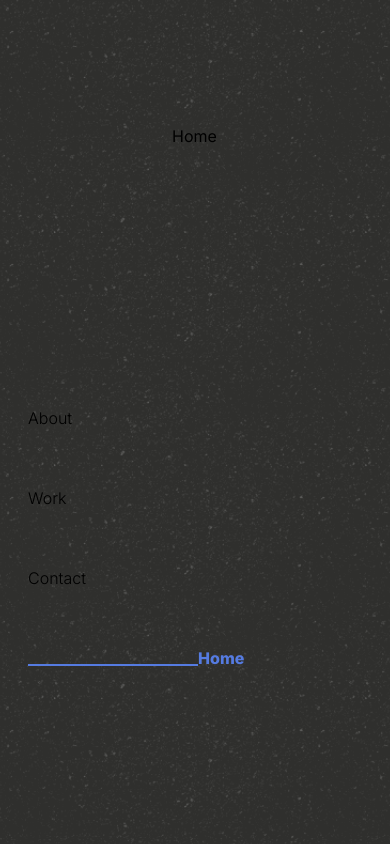
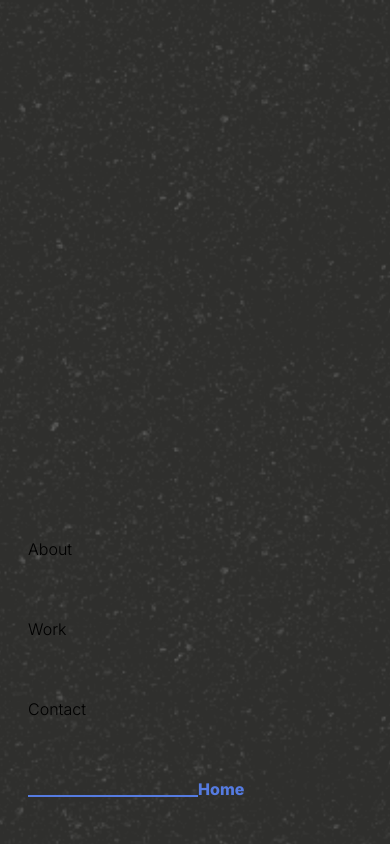
Before and after one commit to maximilianorly/xibon-site, a Next.js app: page / in a window 390 px wide. Shown: the top 844 px of the page. Built offline with nearby package versions, Linux system fonts and the light colour scheme.

Commit message:
Added some responsive stylng

```diff
--- a/src/app/about/hero.tsx
+++ b/src/app/about/hero.tsx
@@ -4,8 +4,7 @@ const AboutHero: React.FC<AboutHeroProps> = () => {
   return (
     <>
       <svg
-        width='370'
-        height='235'
+        className='w-full'
         viewBox='0 0 370 235'
         fill='none'
         xmlns='http://www.w3.org/2000/svg'
--- a/src/app/components/hero/index.tsx
+++ b/src/app/components/hero/index.tsx
@@ -10,7 +10,7 @@ type HeroProps = {};
 const Hero: React.FC<HeroProps> = ({}) => {
   const pathname = usePathname();
   return (
-    <div className='hero__container pl-2'>
+    <div className='hero__container pl-2 w-80'>
       {pathname === routes.get('about')!.path && <AboutHero />}
       {pathname === routes.get('work')!.path && <WorkHero />}
       {pathname === routes.get('contact')!.path && <ContactHero />}
--- a/src/app/components/navigation-tabs/index.tsx
+++ b/src/app/components/navigation-tabs/index.tsx
@@ -27,7 +27,7 @@ export const routes: RoutesMap = new Map([
 
 const NavigationTabs: React.FC<{}> = () => {
   return (
-    <div className='relative z-10 pt-20'>
+    <div className='relative z-10'>
       <NavigationTab route={routes.get('about')!} />
       <NavigationTab route={routes.get('work')!} />
       <NavigationTab route={routes.get('contact')!} />
--- a/src/app/contact/hero.tsx
+++ b/src/app/contact/hero.tsx
@@ -4,8 +4,7 @@ const ContactHero: React.FC<ContactHeroProps> = () => {
   return (
     <>
       <svg
-        width='492'
-        height='172'
+        className='w-full'
         viewBox='0 0 492 172'
         fill='none'
         xmlns='http://www.w3.org/2000/svg'
--- a/src/app/layout.tsx
+++ b/src/app/layout.tsx
@@ -23,10 +23,14 @@ export default function RootLayout({
     <html lang='en'>
       <body className={`${inter.className} w-screen h-screen`}>
         <Background>
-          <div className='flex flex-row p-7'>
-            <div className='md:w-1/2 flex flex-col justify-center space-y-20'>
-              <Hero />
-              <NavigationTabs />
+          <div className='flex flex-col md:flex-row p-7'>
+            <div className='md:w-1/2 h-screen flex flex-col'>
+              <div className='h-1/2 flex flex-col justify-center'>
+                <Hero />
+              </div>
+              <div className='h-1/2 flex flex-col justify-center'>
+                <NavigationTabs />
+              </div>
             </div>
             <main className='flex min-h-screen flex-col items-center justify-between p-24'>
               {children}
--- a/src/app/work/hero.tsx
+++ b/src/app/work/hero.tsx
@@ -4,8 +4,7 @@ const WorkHero: React.FC<WorkHeroProps> = () => {
   return (
     <>
       <svg
-        width='328'
-        height='210'
+        className='w-full'
         viewBox='0 0 328 210'
         fill='none'
         xmlns='http://www.w3.org/2000/svg'
```
